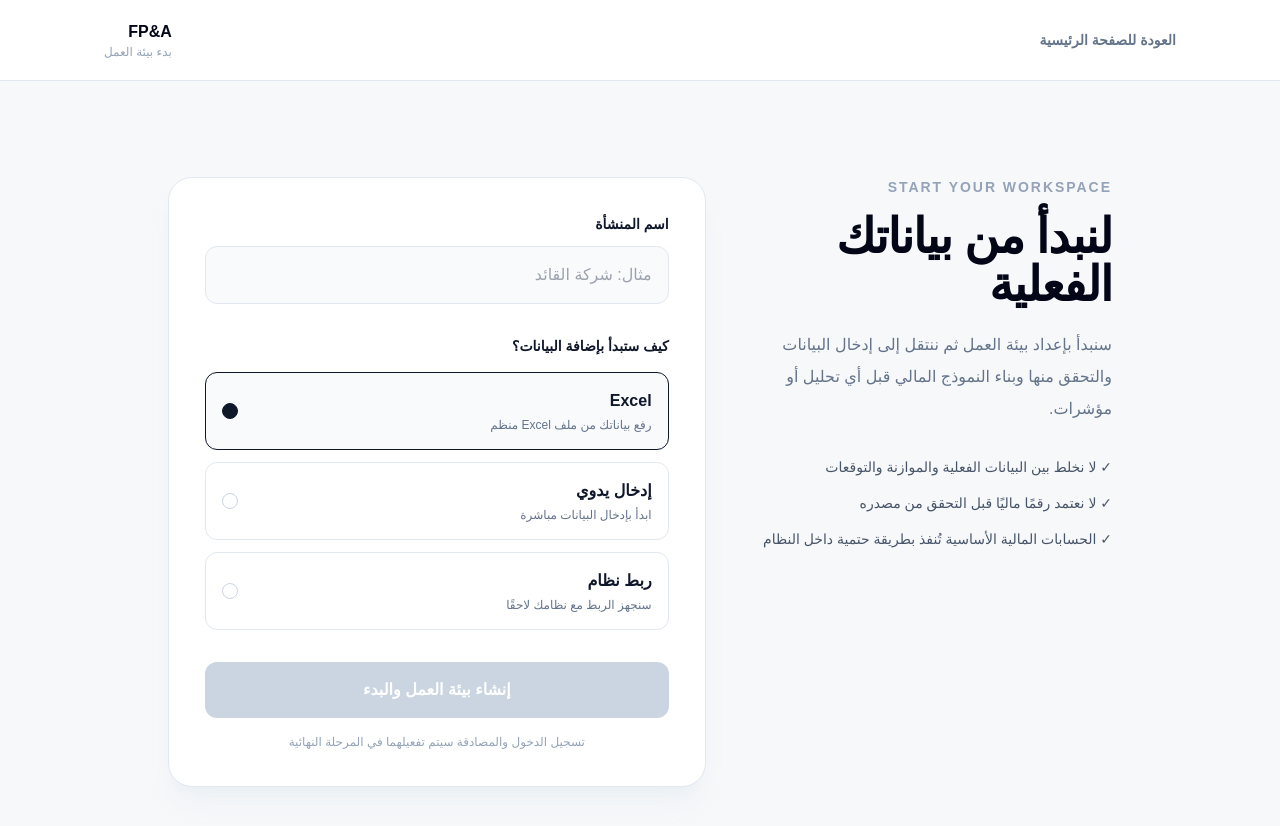
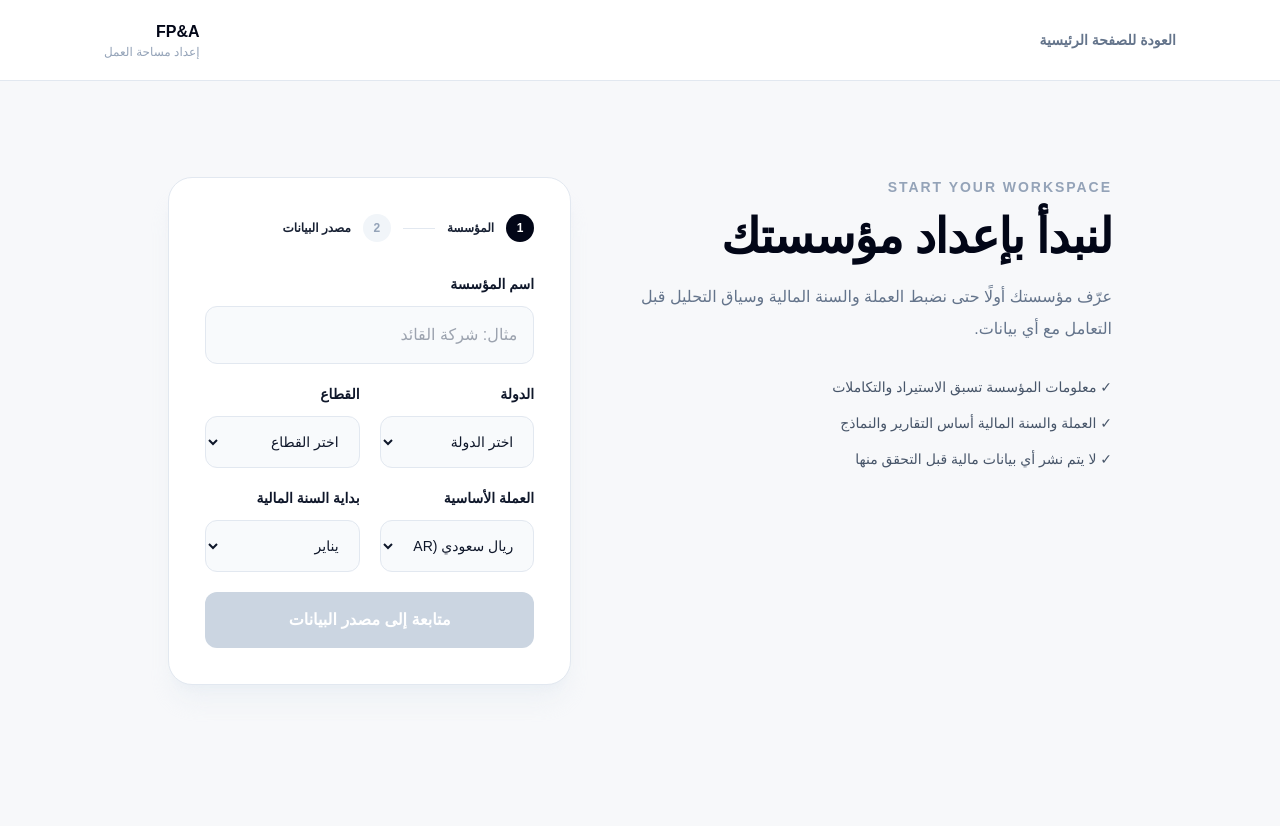
Before and after one commit to khaledhamada1996/FPA-saas-platform, a Next.js app: page /start in a window 1280 px wide. Shown: the top 826 px of the page. After the commit the page ends 800 px from the top, so only its background shows below. Built offline with nearby package versions, Linux system fonts and the light colour scheme.

Commit message:
feat: collect company profile before data source selection

```diff
--- a/src/app/start/page.tsx
+++ b/src/app/start/page.tsx
@@ -3,60 +3,126 @@
 import { useState } from "react";
 
 const sources = [
-  { id: "excel", title: "Excel", description: "رفع بياناتك من ملف Excel منظم" },
-  { id: "manual", title: "إدخال يدوي", description: "ابدأ بإدخال البيانات مباشرة" },
-  { id: "integration", title: "ربط نظام", description: "سنجهز الربط مع نظامك لاحقًا" },
+  { id: "excel", title: "Excel أو CSV", description: "رفع بياناتك من ملف منظم بعد إعداد المؤسسة" },
+  { id: "manual", title: "إدخال يدوي", description: "إضافة البيانات مباشرة من داخل مساحة العمل" },
+  { id: "integration", title: "ربط نظام", description: "ربط نظام محاسبي أو تشغيلي في خطوة لاحقة" },
 ];
 
+type CompanyProfile = {
+  name: string;
+  country: string;
+  industry: string;
+  currency: string;
+  fiscalYearStart: string;
+};
+
 export default function StartPage() {
-  const [company, setCompany] = useState("");
+  const [step, setStep] = useState<1 | 2 | 3>(1);
+  const [company, setCompany] = useState<CompanyProfile>({
+    name: "",
+    country: "",
+    industry: "",
+    currency: "SAR",
+    fiscalYearStart: "يناير",
+  });
   const [source, setSource] = useState("excel");
-  const [started, setStarted] = useState(false);
 
-  function handleStart() {
-    if (!company.trim()) return;
-    setStarted(true);
+  const canContinue = Boolean(company.name.trim() && company.country && company.industry && company.currency);
+
+  function updateCompany(field: keyof CompanyProfile, value: string) {
+    setCompany((current) => ({ ...current, [field]: value }));
   }
 
   return (
-    <main className="min-h-screen bg-[#f7f8fa] text-[#172033]">
+    <main className="min-h-screen bg-[#f7f8fa] text-[#172033]" dir="rtl">
       <header className="border-b border-slate-200 bg-white">
         <div className="mx-auto flex max-w-6xl items-center justify-between px-6 py-5 lg:px-10">
           <a href="/" className="text-sm font-semibold text-slate-500 hover:text-slate-900">العودة للصفحة الرئيسية</a>
-          <div className="text-right"><div className="font-bold text-slate-950">FP&A</div><div className="text-xs text-slate-400">بدء بيئة العمل</div></div>
+          <div className="text-right"><div className="font-bold text-slate-950">FP&A</div><div className="text-xs text-slate-400">إعداد مساحة العمل</div></div>
         </div>
       </header>
 
       <section className="mx-auto max-w-5xl px-6 py-16 lg:px-10 lg:py-24">
-        {!started ? (
-          <div className="grid gap-12 lg:grid-cols-[0.8fr_1.2fr] lg:items-start">
+        <div className="grid gap-12 lg:grid-cols-[1.1fr_0.9fr] lg:items-start">
           <div>
             <p className="text-sm font-bold tracking-[0.14em] text-slate-400">START YOUR WORKSPACE</p>
-              <h1 className="mt-4 text-4xl font-bold leading-tight tracking-tight text-slate-950 sm:text-5xl">لنبدأ من بياناتك الفعلية</h1>
-              <p className="mt-5 leading-8 text-slate-500">سنبدأ بإعداد بيئة العمل ثم ننتقل إلى إدخال البيانات والتحقق منها وبناء النموذج المالي قبل أي تحليل أو مؤشرات.</p>
-              <div className="mt-8 space-y-4 text-sm text-slate-600"><p>✓ لا نخلط بين البيانات الفعلية والموازنة والتوقعات</p><p>✓ لا نعتمد رقمًا ماليًا قبل التحقق من مصدره</p><p>✓ الحسابات المالية الأساسية تُنفذ بطريقة حتمية داخل النظام</p></div>
+            <h1 className="mt-4 text-4xl font-bold leading-tight tracking-tight text-slate-950 sm:text-5xl">
+              {step === 1 ? "لنبدأ بإعداد مؤسستك" : step === 2 ? "كيف تريد إضافة بياناتك؟" : "مساحة العمل جاهزة"}
+            </h1>
+            <p className="mt-5 leading-8 text-slate-500">
+              {step === 1
+                ? "عرّف مؤسستك أولًا حتى نضبط العملة والسنة المالية وسياق التحليل قبل التعامل مع أي بيانات."
+                : step === 2
+                  ? "يمكنك اختيار المصدر الآن أو تغييره لاحقًا من داخل مساحة العمل. لن يبدأ أي استيراد في هذه الخطوة."
+                  : "تم تجهيز مساحة العمل وفق معلومات مؤسستك. يمكنك الآن بناء الهيكل المالي ثم إضافة بياناتك والتحقق منها."}
+            </p>
+            <div className="mt-8 space-y-4 text-sm text-slate-600">
+              <p>✓ معلومات المؤسسة تسبق الاستيراد والتكاملات</p>
+              <p>✓ العملة والسنة المالية أساس التقارير والنماذج</p>
+              <p>✓ لا يتم نشر أي بيانات مالية قبل التحقق منها</p>
+            </div>
           </div>
 
           <div className="rounded-3xl border border-slate-200 bg-white p-7 shadow-xl shadow-slate-200/40 sm:p-9">
-              <label htmlFor="company" className="block text-sm font-bold text-slate-900">اسم المنشأة</label>
-              <input id="company" value={company} onChange={(event) => setCompany(event.target.value)} placeholder="مثال: شركة القائد" className="mt-3 w-full rounded-xl border border-slate-200 bg-slate-50 px-4 py-4 outline-none transition focus:border-slate-500 focus:bg-white" />
-              <div className="mt-8"><p className="text-sm font-bold text-slate-900">كيف ستبدأ بإضافة البيانات؟</p><div className="mt-4 grid gap-3">
+            <div className="mb-8 flex items-center gap-3 text-xs font-bold">
+              {[1, 2].map((item) => <div key={item} className="flex items-center gap-3"><span className={`flex h-7 w-7 items-center justify-center rounded-full ${step >= item ? "bg-slate-950 text-white" : "bg-slate-100 text-slate-400"}`}>{item}</span>{item === 1 ? "المؤسسة" : "مصدر البيانات"}{item === 1 && <span className="h-px w-8 bg-slate-200" />}</div>)}
+            </div>
+
+            {step === 1 ? (
+              <div className="space-y-5">
+                <div>
+                  <label htmlFor="company" className="block text-sm font-bold text-slate-900">اسم المؤسسة</label>
+                  <input id="company" value={company.name} onChange={(event) => updateCompany("name", event.target.value)} placeholder="مثال: شركة القائد" className="mt-3 w-full rounded-xl border border-slate-200 bg-slate-50 px-4 py-4 outline-none transition focus:border-slate-500 focus:bg-white" />
+                </div>
+                <div className="grid gap-5 sm:grid-cols-2">
+                  <label className="block text-sm font-bold text-slate-900">الدولة
+                    <select value={company.country} onChange={(event) => updateCompany("country", event.target.value)} className="mt-3 w-full rounded-xl border border-slate-200 bg-slate-50 px-4 py-4 font-normal outline-none focus:border-slate-500 focus:bg-white">
+                      <option value="">اختر الدولة</option><option value="السعودية">السعودية</option><option value="الإمارات">الإمارات</option><option value="مصر">مصر</option><option value="دولة أخرى">دولة أخرى</option>
+                    </select>
+                  </label>
+                  <label className="block text-sm font-bold text-slate-900">القطاع
+                    <select value={company.industry} onChange={(event) => updateCompany("industry", event.target.value)} className="mt-3 w-full rounded-xl border border-slate-200 bg-slate-50 px-4 py-4 font-normal outline-none focus:border-slate-500 focus:bg-white">
+                      <option value="">اختر القطاع</option><option value="تجارة وتوزيع">تجارة وتوزيع</option><option value="خدمات">خدمات</option><option value="تصنيع">تصنيع</option><option value="تقنية">تقنية</option><option value="أخرى">أخرى</option>
+                    </select>
+                  </label>
+                </div>
+                <div className="grid gap-5 sm:grid-cols-2">
+                  <label className="block text-sm font-bold text-slate-900">العملة الأساسية
+                    <select value={company.currency} onChange={(event) => updateCompany("currency", event.target.value)} className="mt-3 w-full rounded-xl border border-slate-200 bg-slate-50 px-4 py-4 font-normal outline-none focus:border-slate-500 focus:bg-white">
+                      <option value="SAR">ريال سعودي (SAR)</option><option value="AED">درهم إماراتي (AED)</option><option value="EGP">جنيه مصري (EGP)</option><option value="USD">دولار أمريكي (USD)</option>
+                    </select>
+                  </label>
+                  <label className="block text-sm font-bold text-slate-900">بداية السنة المالية
+                    <select value={company.fiscalYearStart} onChange={(event) => updateCompany("fiscalYearStart", event.target.value)} className="mt-3 w-full rounded-xl border border-slate-200 bg-slate-50 px-4 py-4 font-normal outline-none focus:border-slate-500 focus:bg-white">
+                      <option value="يناير">يناير</option><option value="أبريل">أبريل</option><option value="يوليو">يوليو</option><option value="أكتوبر">أكتوبر</option>
+                    </select>
+                  </label>
+                </div>
+                <button type="button" onClick={() => setStep(2)} disabled={!canContinue} className="mt-3 w-full rounded-xl bg-slate-950 px-6 py-4 font-bold text-white transition hover:bg-slate-800 disabled:cursor-not-allowed disabled:bg-slate-300">متابعة إلى مصدر البيانات</button>
+              </div>
+            ) : step === 2 ? (
+              <div>
+                <p className="text-sm font-bold text-slate-900">اختر نقطة البداية</p>
+                <p className="mt-2 text-sm leading-6 text-slate-500">يمكنك إضافة مصادر أخرى لاحقًا من مركز البيانات.</p>
+                <div className="mt-5 grid gap-3">
                   {sources.map((item) => <button key={item.id} type="button" onClick={() => setSource(item.id)} className={`flex items-center justify-between rounded-xl border p-4 text-right transition ${source === item.id ? "border-slate-900 bg-slate-50" : "border-slate-200 bg-white hover:border-slate-300"}`}><div><p className="font-bold text-slate-900">{item.title}</p><p className="mt-1 text-xs text-slate-500">{item.description}</p></div><span className={`h-4 w-4 rounded-full border ${source === item.id ? "border-slate-900 bg-slate-900" : "border-slate-300"}`} /></button>)}
-              </div></div>
-              <button type="button" onClick={handleStart} disabled={!company.trim()} className="mt-8 w-full rounded-xl bg-slate-950 px-6 py-4 font-bold text-white transition hover:bg-slate-800 disabled:cursor-not-allowed disabled:bg-slate-300">إنشاء بيئة العمل والبدء</button>
-              <p className="mt-4 text-center text-xs text-slate-400">تسجيل الدخول والمصادقة سيتم تفعيلهما في المرحلة النهائية</p>
+                </div>
+                <div className="mt-8 grid gap-3 sm:grid-cols-2">
+                  <button type="button" onClick={() => setStep(1)} className="rounded-xl border border-slate-200 px-6 py-4 text-sm font-bold text-slate-700 hover:bg-slate-50">رجوع</button>
+                  <button type="button" onClick={() => setStep(3)} className="rounded-xl bg-slate-950 px-6 py-4 text-sm font-bold text-white hover:bg-slate-800">إنشاء مساحة العمل</button>
                 </div>
               </div>
             ) : (
-          <div className="mx-auto max-w-3xl rounded-3xl border border-slate-200 bg-white p-8 text-center shadow-xl shadow-slate-200/40 sm:p-12">
+              <div className="text-center">
                 <div className="mx-auto flex h-14 w-14 items-center justify-center rounded-full bg-slate-950 text-xl text-white">✓</div>
-            <p className="mt-7 text-sm font-bold tracking-[0.14em] text-slate-400">WORKSPACE READY</p>
-            <h1 className="mt-3 text-3xl font-bold text-slate-950">بيئة العمل جاهزة للخطوة التالية</h1>
-            <p className="mx-auto mt-4 max-w-xl leading-8 text-slate-500">تم تجهيز البداية لمنشأة <strong className="text-slate-900">{company}</strong>. المصدر المختار: <strong className="text-slate-900">{sources.find((item) => item.id === source)?.title}</strong>.</p>
-            <div className="mt-9 grid gap-3 text-right sm:grid-cols-3">{['إعداد الهيكل المالي', 'إضافة الحسابات', 'إدخال البيانات والتحقق'].map((step, index) => <div key={step} className="rounded-2xl bg-slate-50 p-5"><span className="text-xs font-bold text-slate-400">0{index + 1}</span><p className="mt-5 text-sm font-bold text-slate-900">{step}</p></div>)}</div>
+                <h2 className="mt-6 text-2xl font-bold text-slate-950">تم إعداد {company.name}</h2>
+                <p className="mt-3 leading-7 text-slate-500">العملة الأساسية: {company.currency} · بداية السنة المالية: {company.fiscalYearStart}</p>
+                <p className="mt-2 text-sm text-slate-500">مصدر البداية: {sources.find((item) => item.id === source)?.title}</p>
                 <a href="/workspace" className="mt-8 inline-flex w-full items-center justify-center rounded-xl bg-slate-950 px-6 py-4 text-sm font-bold text-white hover:bg-slate-800">دخول إلى مساحة العمل</a>
               </div>
             )}
+          </div>
+        </div>
       </section>
     </main>
   );
```
Lines whose indentation alone changed are shown as unchanged.
